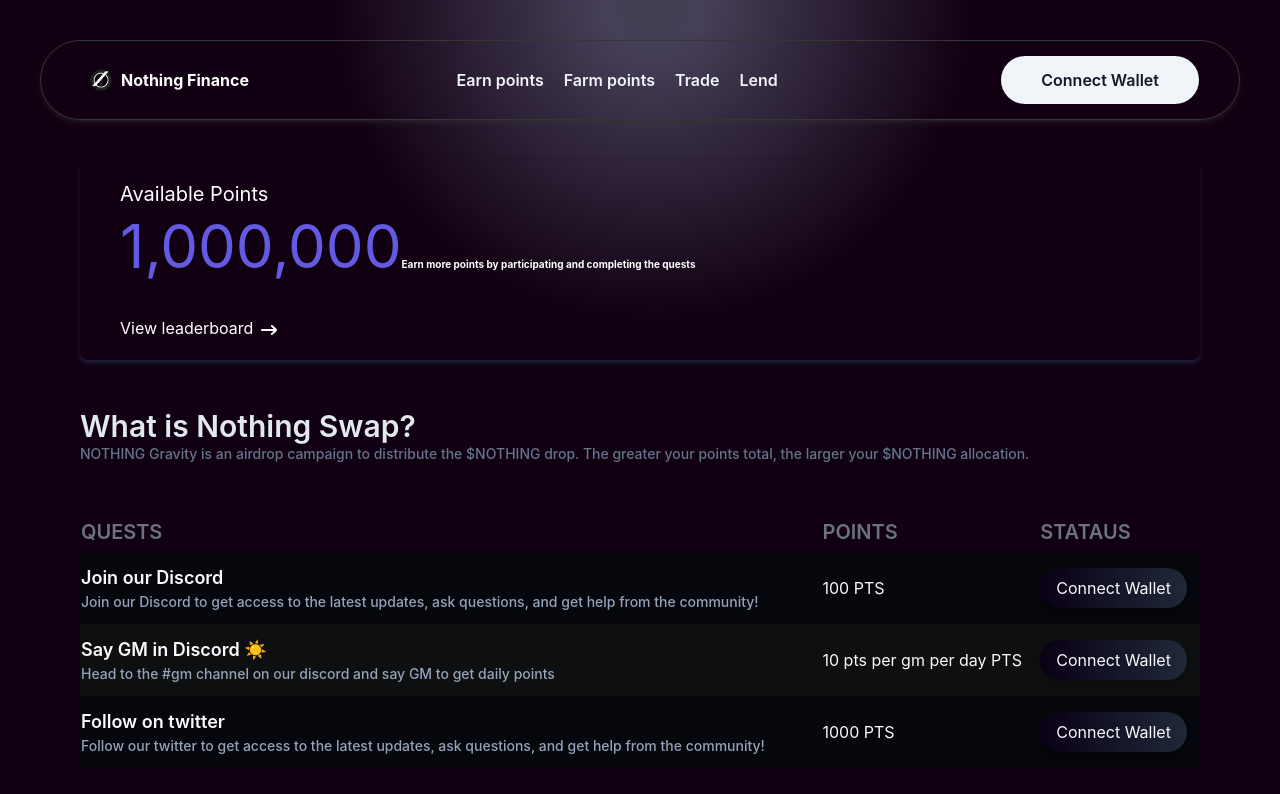
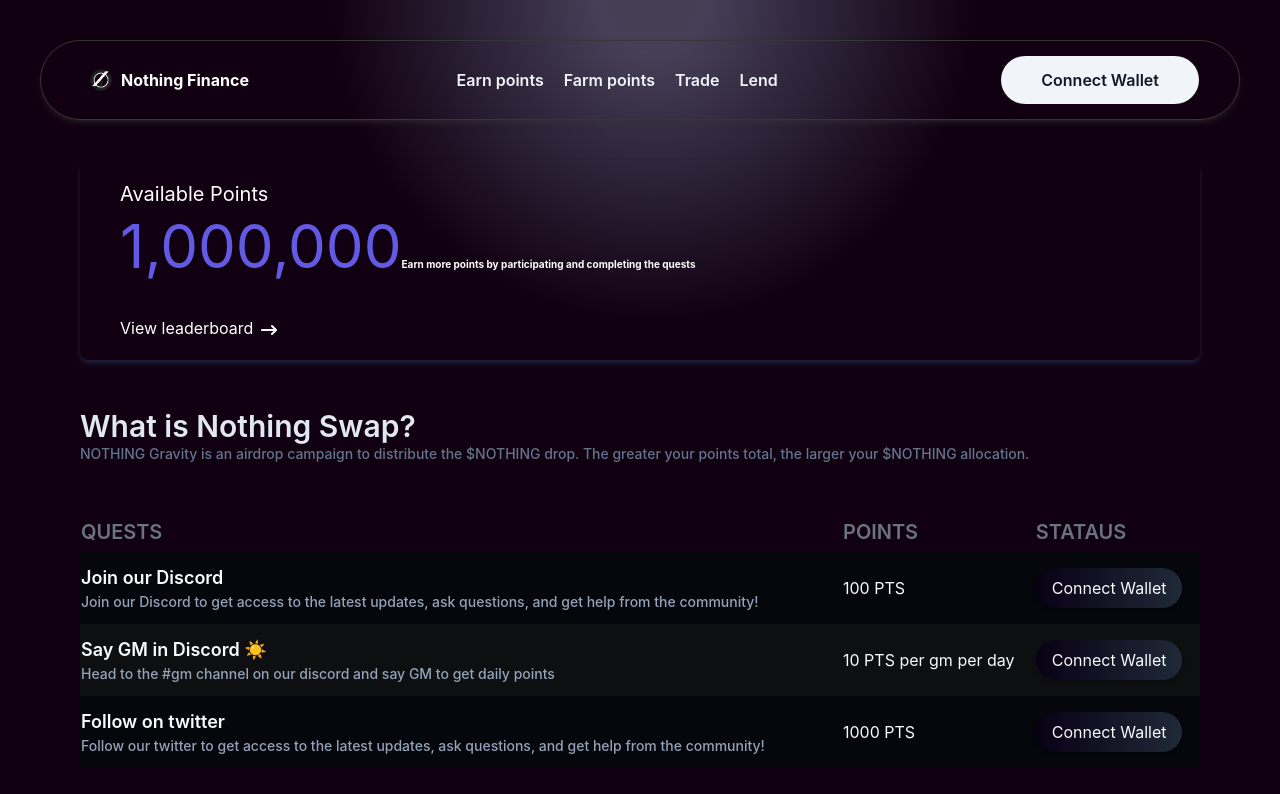
Before and after one commit to thesimonsnape/nothingfinance, a React (Create React App) app: page /project/1 in a window 1280 px wide. Shown: the top 794 px of the page. Built offline with nearby package versions, Linux system fonts and the light colour scheme.

Commit message:
feat: minor fixes

```diff
--- a/src/components/Quests.jsx
+++ b/src/components/Quests.jsx
@@ -24,7 +24,7 @@ const Quests = (props) => {
                                         <div className='text-sm text-slate-400 font-medium'>{quest.description}</div>
                                     </div>
                                 </td>
-                                <td className='py-3'>{quest.points} PTS</td>
+                                <td className='py-3'>{quest.points}</td>
                                 <td className='py-3'>
                                     <button className='rounded-full px-4 py-2 shadow-md bg-gradient-to-r from-[#0a0015] to-gray-800'>Connect Wallet</button>
                                 </td>
--- a/src/constant/index.js
+++ b/src/constant/index.js
@@ -32,21 +32,21 @@ export const rows = [
                 id: 1,
                 name: 'Join our Discord',
                 description: 'Join our Discord to get access to the latest updates, ask questions, and get help from the community!',
-                points: '100',
+                points: '100 PTS',
                 status: 'active'
             },
             {
                 id: 2,
                 name: 'Say GM in Discord ☀️',
                 description: 'Head to the #gm channel on our discord and say GM to get daily points',
-                points: '10 pts per gm per day',
+                points: '10 PTS per gm per day',
                 status: 'active'
             },
             {
                 id: 3,
                 name: 'Follow on twitter',
                 description: 'Follow our twitter to get access to the latest updates, ask questions, and get help from the community!',
-                points: '1000',
+                points: '1000 PTS',
                 status: 'active'
             },
         ],
@@ -84,21 +84,21 @@ export const rows = [
                 id: 1,
                 name: 'Join our Discord',
                 description: 'Join our Discord to get access to the latest updates, ask questions, and get help from the community!',
-                points: '100',
+                points: '100 PTS',
                 status: 'active'
             },
             {
                 id: 2,
                 name: 'Say GM in Discord ☀️',
                 description: 'Head to the #gm channel on our discord and say GM to get daily points',
-                points: '10 pts per gm per day',
+                points: '10 PTS per gm per day',
                 status: 'active'
             },
             {
                 id: 3,
                 name: 'Follow on twitter',
                 description: 'Follow our twitter to get access to the latest updates, ask questions, and get help from the community!',
-                points: '1000',
+                points: '1000 PTS',
                 status: 'active'
             },
         ],
@@ -136,21 +136,21 @@ export const rows = [
                 id: 1,
                 name: 'Join our Discord',
                 description: 'Join our Discord to get access to the latest updates, ask questions, and get help from the community!',
-                points: '100',
+                points: '100 PTS',
                 status: 'active'
             },
             {
                 id: 2,
                 name: 'Say GM in Discord ☀️',
                 description: 'Head to the #gm channel on our discord and say GM to get daily points',
-                points: '10 pts per gm per day',
+                points: '10 PTS per gm per day',
                 status: 'active'
             },
             {
                 id: 3,
                 name: 'Follow on twitter',
                 description: 'Follow our twitter to get access to the latest updates, ask questions, and get help from the community!',
-                points: '1000',
+                points: '1000 PTS',
                 status: 'active'
             },
         ],
```
